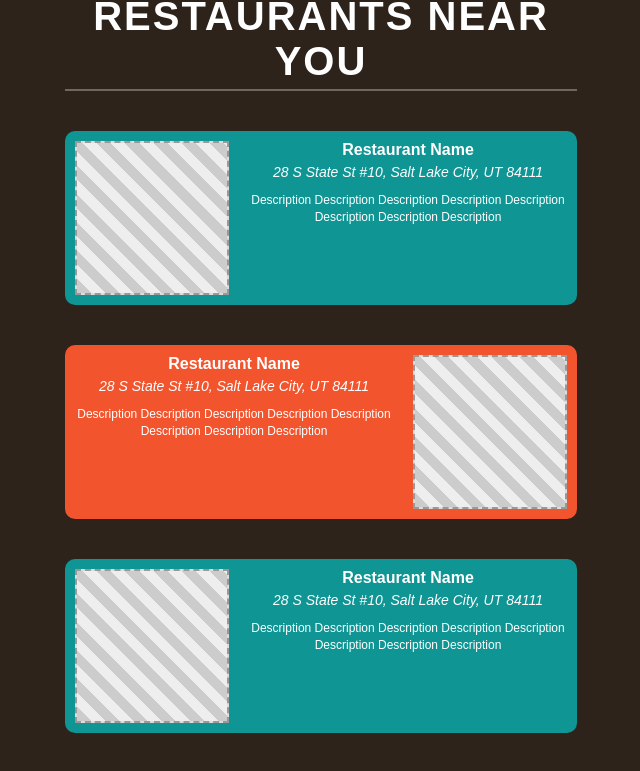
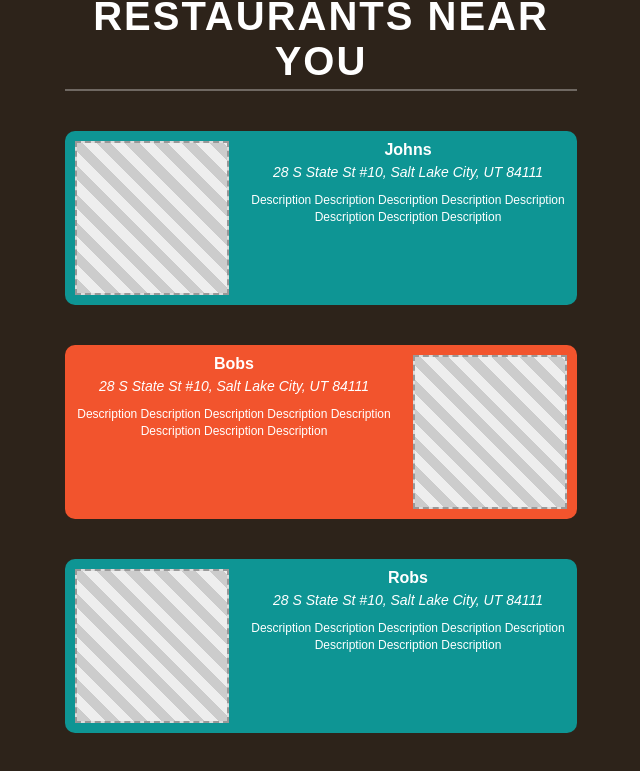
Before and after one commit to LeighVirrey/SuperNomWrangler, a React (Create React App) app in the folder front-end/nom-wrangler/: page /restaurantList in a window 1280 px wide. Shown: the part 1006-1777 px from the top of the page, without its empty margins (319-959 px from the left). Built offline with nearby package versions, Linux system fonts and the light colour scheme.

Commit message:
made minor changes

```diff
--- a/front-end/nom-wrangler/src/component/restaurantList/restaurantList.js
+++ b/front-end/nom-wrangler/src/component/restaurantList/restaurantList.js
@@ -4,11 +4,11 @@
 import "./restaurantList.css"; // Import the stylesheet
 
 const dummyRestaurants = [
-    { id: 1, name: "Restaurant Name", address: "28 S State St #10, Salt Lake City, UT 84111", description: "Description Description Description Description Description Description Description Description", color: "cyan" },
-    { id: 2, name: "Restaurant Name", address: "28 S State St #10, Salt Lake City, UT 84111", description: "Description Description Description Description Description Description Description Description", color: "orange" },
-    { id: 3, name: "Restaurant Name", address: "28 S State St #10, Salt Lake City, UT 84111", description: "Description Description Description Description Description Description Description Description", color: "cyan" },
-    { id: 4, name: "Restaurant Name", address: "28 S State St #10, Salt Lake City, UT 84111", description: "Description Description Description Description Description Description Description Description", color: "orange" },
-    { id: 5, name: "Restaurant Name", address: "28 S State St #10, Salt Lake City, UT 84111", description: "Description Description Description Description Description Description Description Description", color: "cyan" },
+    { id: 1, name: "Johns", address: "28 S State St #10, Salt Lake City, UT 84111", description: "Description Description Description Description Description Description Description Description", color: "cyan" },
+    { id: 2, name: "Bobs", address: "28 S State St #10, Salt Lake City, UT 84111", description: "Description Description Description Description Description Description Description Description", color: "orange" },
+    { id: 3, name: "Robs", address: "28 S State St #10, Salt Lake City, UT 84111", description: "Description Description Description Description Description Description Description Description", color: "cyan" },
+    { id: 4, name: "Pho Queue", address: "28 S State St #10, Salt Lake City, UT 84111", description: "Description Description Description Description Description Description Description Description", color: "orange" },
+    { id: 5, name: "jobs", address: "28 S State St #10, Salt Lake City, UT 84111", description: "Description Description Description Description Description Description Description Description", color: "cyan" },
 ];
 
 const RestaurantList = () => {
```
Also changed, not shown: 1 other file (tests, documents, lock files or other folders).
